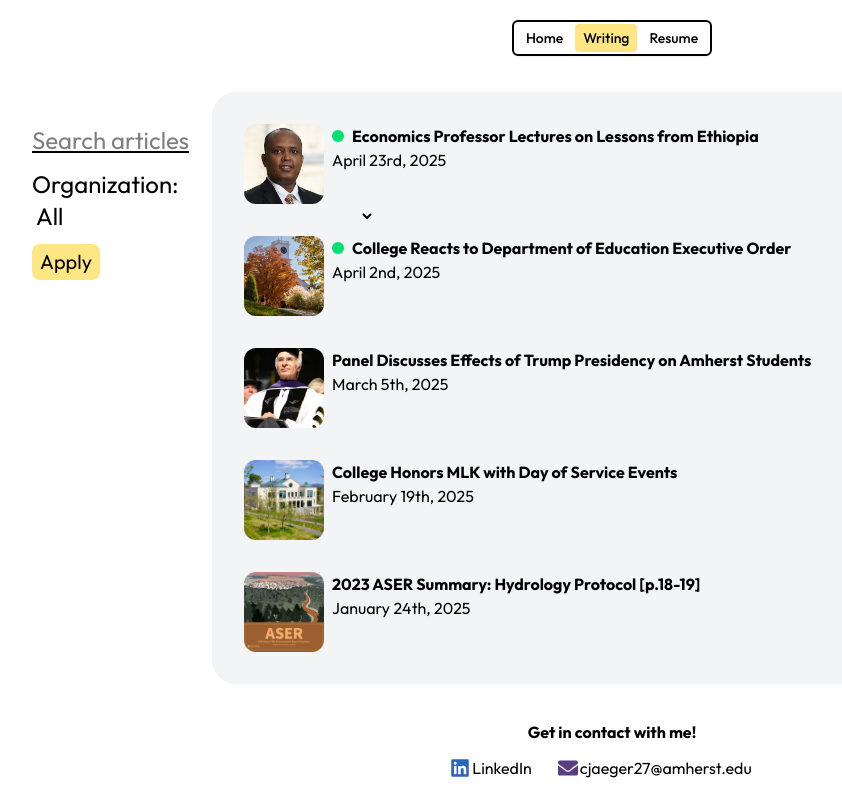
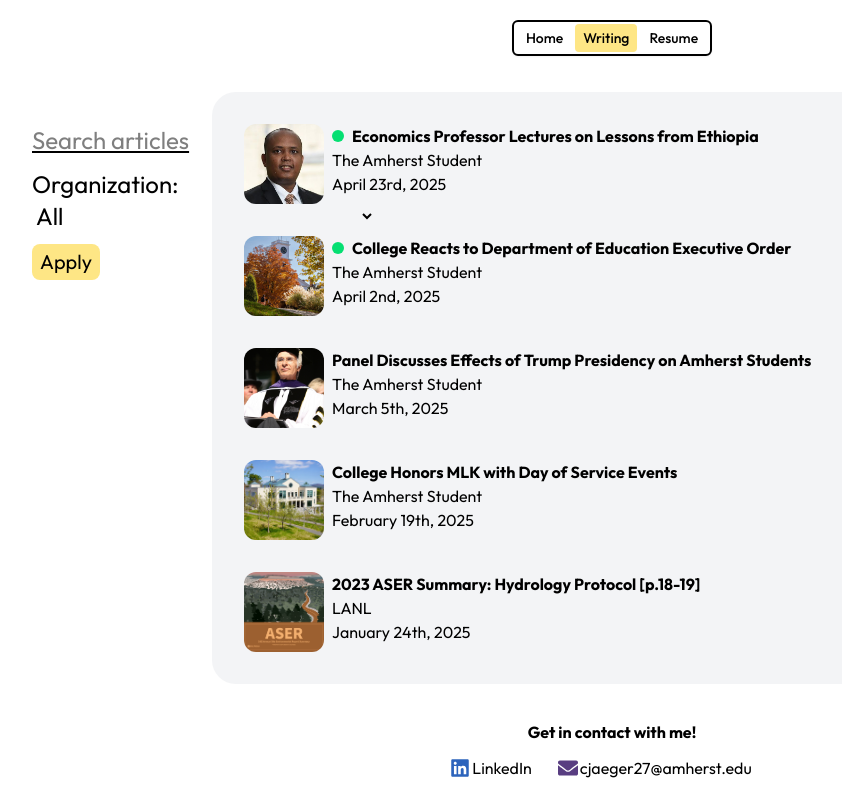
Before and after one commit to ivanbetancxurt/chanelle-personal-website, a Next.js app: page /writing in a window 1280 px wide. Shown: the whole page, without its empty margins (28-870 px from the left). Built offline with nearby package versions, Linux system fonts and the light colour scheme; grey boxes are pictures that could not be loaded.

Commit message:
Fix bug in article.tsx

```diff
--- a/components/Article.tsx
+++ b/components/Article.tsx
@@ -26,7 +26,7 @@ export default function Article({ article }: ArticleProps) {
                         ) : null}
                         <p className='font-bold'>{article.title}</p>
                     </div>
-                    <p>{article.publication}</p>
+                    <p>{article.organization}</p>
                     <p className='right-auto'>{article.date}</p>
                 </div>
             </div>
```
